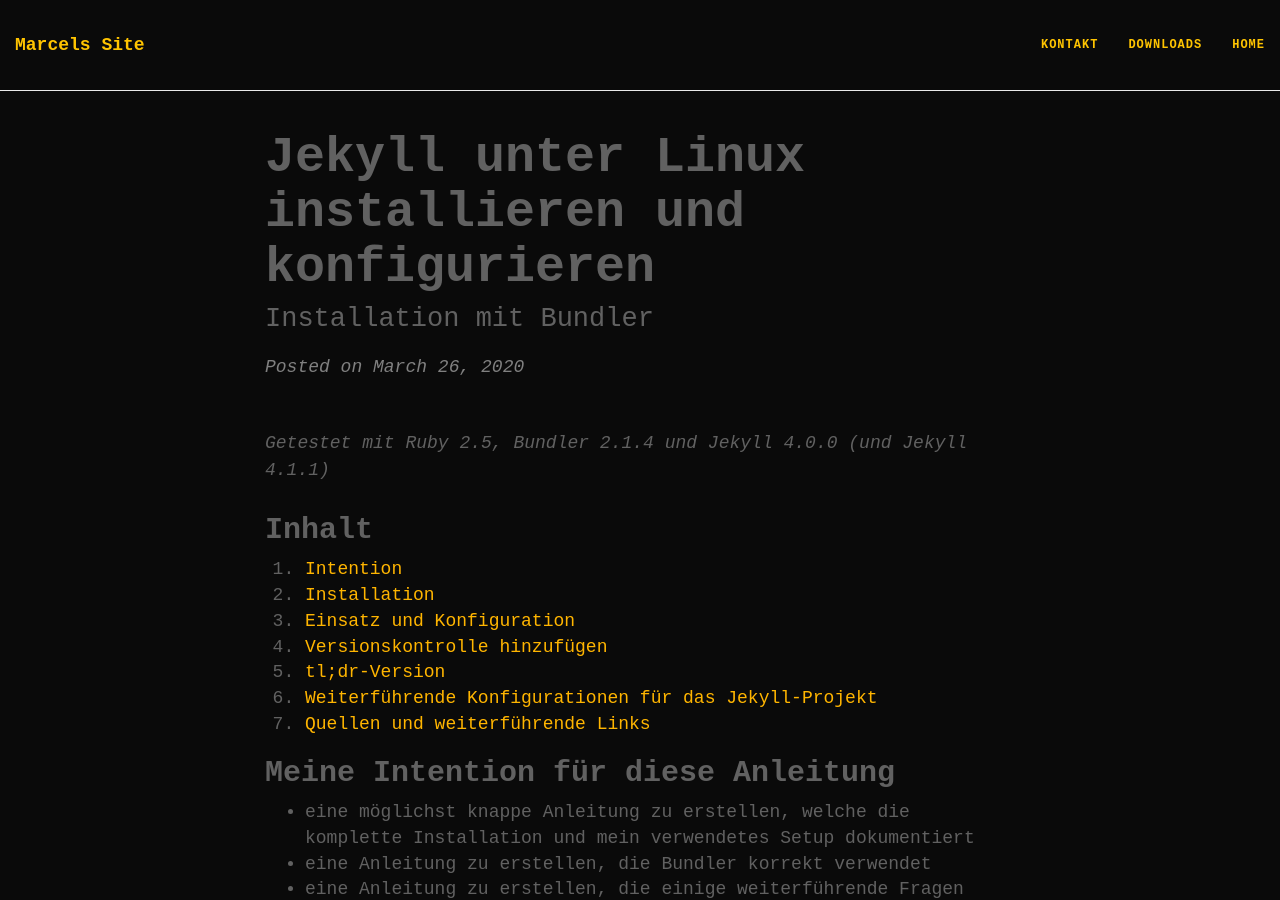
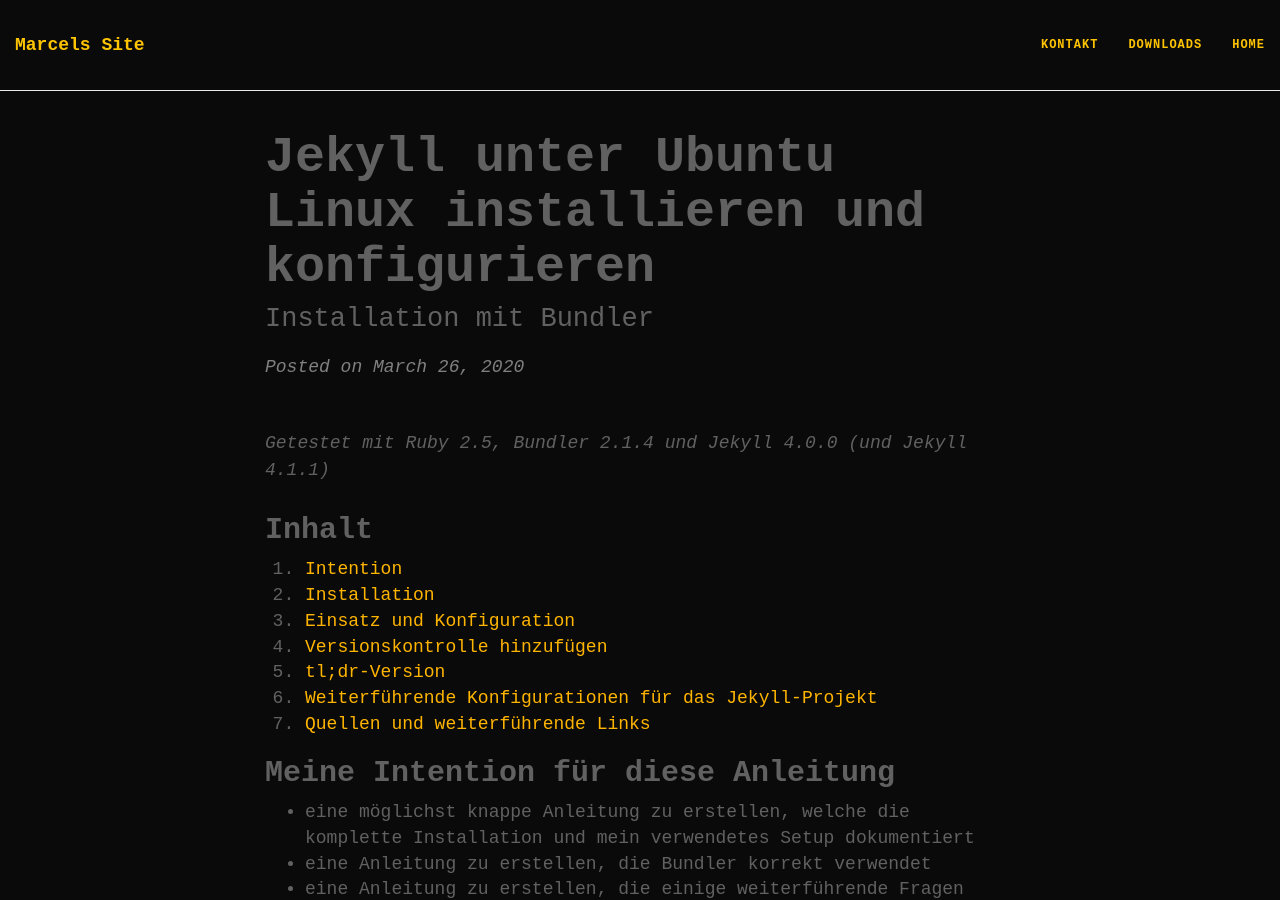
Before and after one commit to ma744/ma744.github.io, a Jekyll site: the page built from _posts/2020-03-26-Jekyll-installieren-und-konfigurieren.md, in a window 1280 px wide and 900 px high. Built offline with Jekyll 4.4.1, drawn with Linux system fonts in a browser that asks for light colours; nearby versions of some CDN libraries; some of the changed text lies outside the part shown.

Commit message:
improved readability of post

````diff
--- a/_posts/2020-03-26-Jekyll-installieren-und-konfigurieren.md
+++ b/_posts/2020-03-26-Jekyll-installieren-und-konfigurieren.md
@@ -1,6 +1,6 @@
 ---
 layout: post
-title: Jekyll unter Linux installieren und konfigurieren
+title: Jekyll unter Ubuntu Linux installieren und konfigurieren
 subtitle: Installation mit Bundler
 tags: [jekyll, bundler, git, ruby, linux]
 ---
@@ -16,28 +16,35 @@
 6. [Weiterführende Konfigurationen für das Jekyll-Projekt](#weiterführende-konfigurationen-für-das-jekyll-projekt)
 7. [Quellen und weiterführende Links](#quellen-und-weiterführende-links)
 
+
 ## Meine Intention für diese Anleitung ##
 
 - eine möglichst knappe Anleitung zu erstellen, welche die komplette Installation und mein verwendetes Setup dokumentiert
 - eine Anleitung zu erstellen, die Bundler korrekt verwendet
 - eine Anleitung zu erstellen, die einige weiterführende Fragen aufgreift und im tl;dr-Stil beantwortet, sofern sie dadurch die [offizielle Jekyll-Dokumentation](https://jekyllrb.com/docs/) aus meiner Sicht sinnvoll ergänzt
 
+
+<br/>
+
 ## Installation
 
 *Weiter unten befindet sich eine [tl;dr-Version](##tl;dr-Version).*
 
+<br/>
 ### Repositories updaten (hier mit apt gezeigt)
 
 ```shell
 sudo apt-get update
 sudo apt-get upgrade -y
 ```
+<br/>
 
 ### Ruby installieren (hier mit apt gezeigt)
 
 ```shell
 sudo apt-get install -y ruby-full
 ```
+<br/>
 
 ### Bundler und Jekyll installieren
 
@@ -53,6 +60,7 @@
 
 *Bundler sollte ohne `root`-Rechte installiert und ausgeführt werden.*
 
+<br/>
 ## Ein neues Projekt erstellen
 
 ### Bundler initialisieren
@@ -69,8 +77,7 @@
 
 ---
 
-
-
+<br/>
 ### Bundler konfigurieren
 
 Dieser Schritt dient dazu projektbezogene Abhängigkeiten ohne Tools wie [Docker](https://www.docker.com/)  vom Rest des Systems zu isolieren und auf einfache Weise die Kontrolle über bestimmte Versionen von anderweitig verwendeten Gems zu behalten (mehr siehe [unten](###Weitere Dependencies zum Projekt hinzufügen###)).
@@ -79,11 +86,15 @@
 bundle config set path 'vendor/bundle'
 ```
 
+<br/>
+
 ### Jekyll via Bundler zum Projekt hinzufügen
 
 ```shell
 bundle add jekyll
 ```
+
+<br/>
 
 ### Die Verzeichnisstruktur für das Jekyllprojekt erzeugen
 
@@ -95,6 +106,8 @@
 `--force` wird benötigt, da der Ordner nicht leer ist
 
 `--skip-bundle .` wird benötigt, um `bundle install` seperat auszuführen (andernfalls könnte es zu Problemen mit Jekyll und dem bereits existierendem Gemfile geben.)
+
+<br/>
 
 ### Die Seite für die lokale Entwicklung zum Laufen bringen  ###
 
@@ -109,6 +122,8 @@
 
 ***
 
+<br/>
+
 ## Ein Version-Control-System (hier [Git](https://git-scm.com/)) hinzufügen ##
 
 ### Git installieren ###
@@ -117,11 +132,15 @@
 sudo apt-get install git
 ```
 
+<br/>
+
 ### Git initialisieren ###
 
 ```shell
 git init
 ```
+
+<br/>
 
 ### .gitignore hinzufügen ###
 
@@ -138,6 +157,8 @@
 vendor/" > .gitignore
 ```
 
+<br/>
+
 ### Initialen Commit durchführen ###
 
 ```shell
@@ -148,6 +169,8 @@
 
 
 ***
+
+<br/>
 
 ## tl;dr-Version ##
 
@@ -170,6 +193,8 @@
 
 ***
 
+<br/>
+
 ## Weiterführende Konfigurationen für das Jekyll-Projekt
 
 ### Aufteilung in Git-Branches  ###
@@ -189,9 +214,13 @@
 git checkout -b testing
 ```
 
+<br/>
+
 ### Standart-Theme ändern ###
 
 Im Gemfile einfach die Zeile `gem “minima”, “~> [version]” auskommentieren und ersetzen. Minima ist das Default-Theme für Jekyll.
+
+<br/>
 
 ### Weitere Dependencies zum Projekt hinzufügen ###
 
@@ -207,9 +236,13 @@
 
 > Falls die Frage aufkommen sollte: [Gemfile vs Gemspec](https://medium.com/@divya.n/gemfile-vs-gemspec-ee72512da246)
 
+<br/>
+
 ### Die Jekyll-Configs anpassen ###
 
 Die Konfiguration kann in der _config.yml-Datei angepasst werden. Eine [komplette Referenz zur _config.yml](https://jekyllrb.com/docs/configuration/options/) und die [Default-Config](https://jekyllrb.com/docs/configuration/default/), sowie [weitere Konfigurationsmöglichkeiten](https://jekyllrb.com/docs/configuration/) sind in den Jekyll-Docs zu finden.
+
+<br/>
 
 ### Die Verzeichnisstruktur erweitern ###
 
@@ -218,6 +251,8 @@
 
 
 ***
+
+<br/>
 
 ## Quellen und weiterführende Links ##
 
````
Also changed, not shown: other parts of _posts/2020-03-26-Jekyll-installieren-und-konfigurieren.md (+1 -1 lines).
